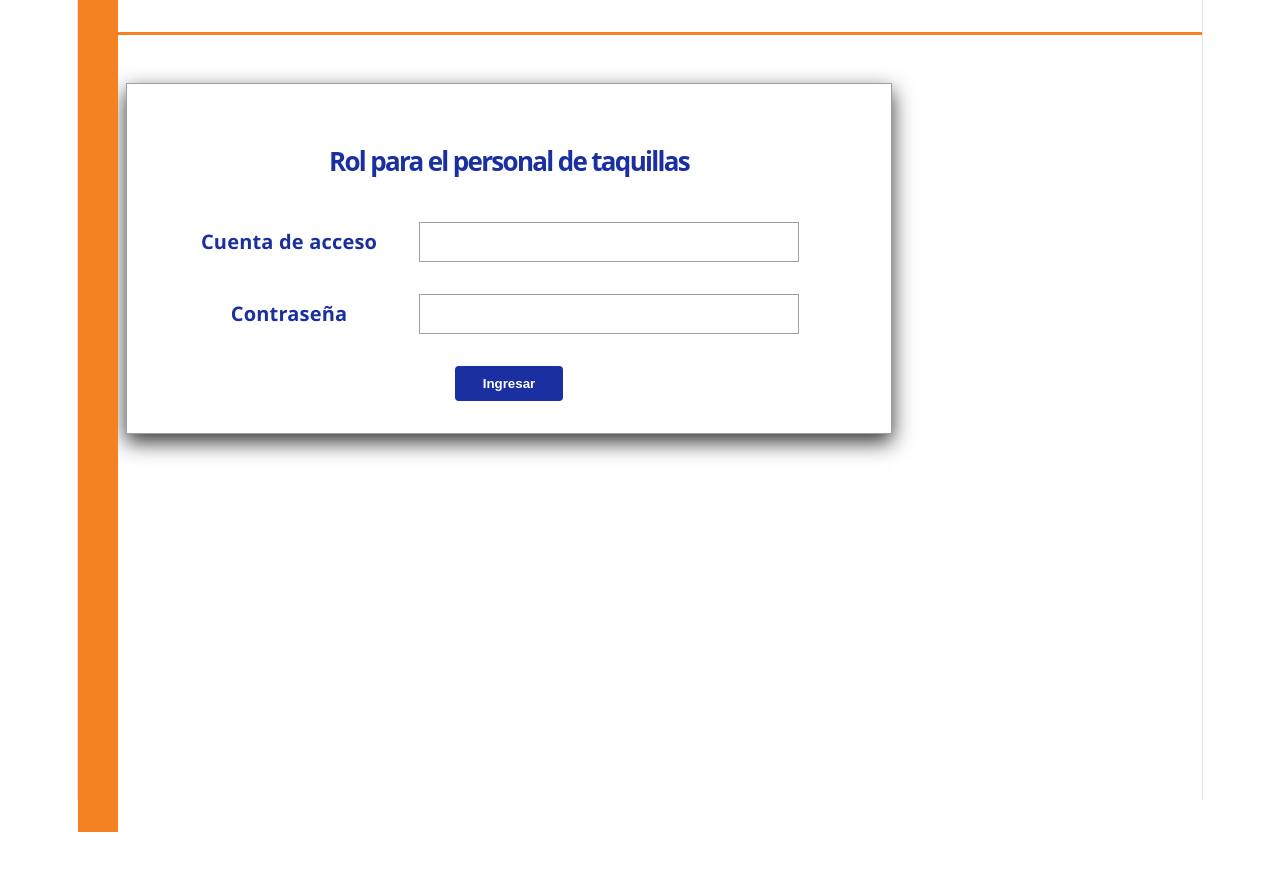
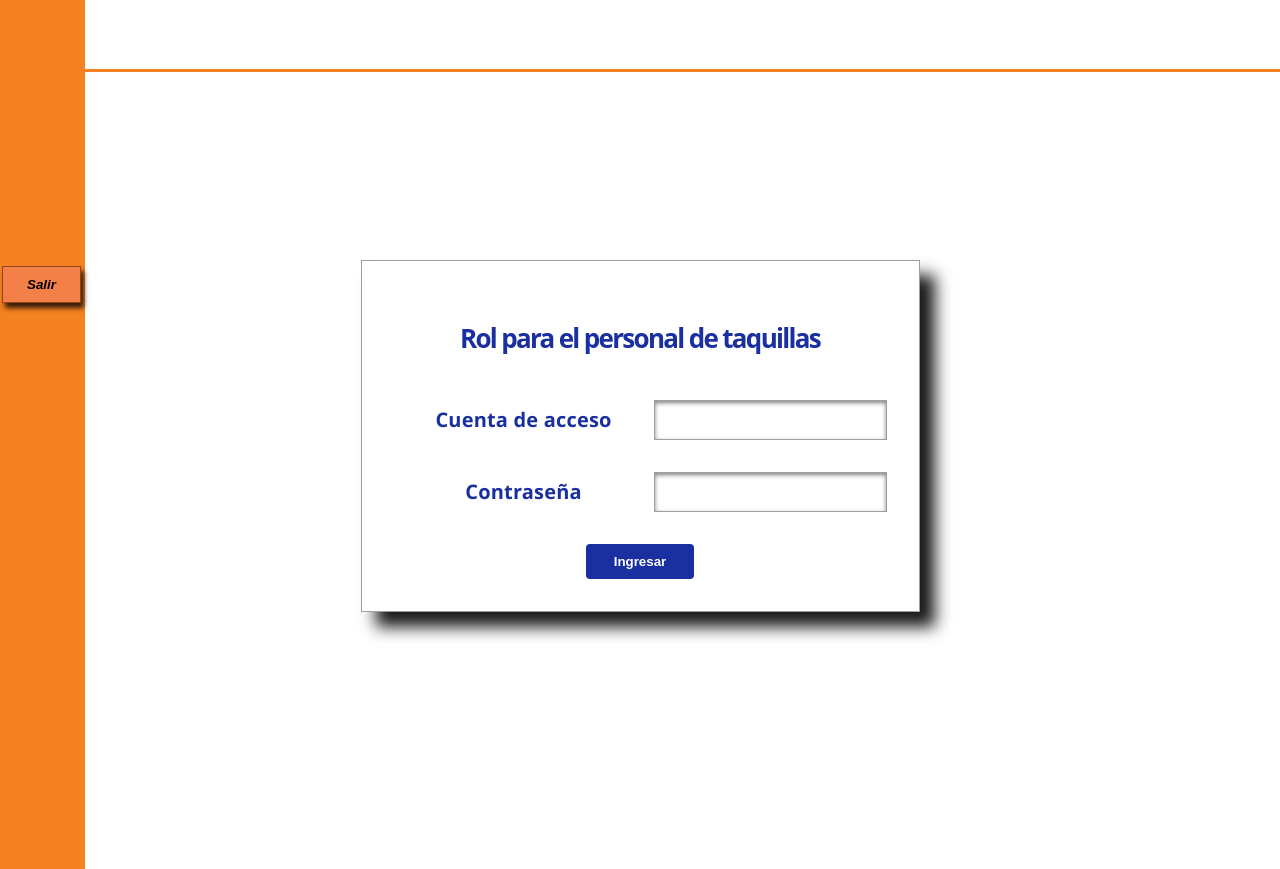
Before and after one commit to Amshard/proyecto-login, a React (Vite) app in the folder frontend/: page /login in a window 1280 px wide. Before the commit the page ends 832 px from the top, so only its background shows below. Built offline with nearby package versions, Linux system fonts and the light colour scheme.

Commit message:
frontend 3

```diff
--- a/frontend/src/pages/Login.css
+++ b/frontend/src/pages/Login.css
@@ -6,9 +6,30 @@
   flex-direction: column;
 }
 
+.stc-exit-btn {
+  color: black;
+  background: #f37f49;
+  border: 1px solid #96421b;
+  border-radius: 0px;
+  padding: 10px 24px;
+  font-weight: 700;
+  font-style: italic;
+  cursor: pointer;
+  position: relative;
+  top: 250px;
+  z-index: 4;
+  margin-left: -22px;
+  box-shadow: 3px 5px 5px rgba(0, 0, 0, 0.8);
+}
+
+.stc-exit-btn:active {
+  background: hsl(28, 72%, 66%);
+  color: black;
+}
+
 .stc-title-bar {
   background: #fff;
-  color: #333;
+  color: #0e0d0d;
   padding: 10px 24px;
   font-size: 15px;
   border-bottom: 1px solid #ccc;
@@ -24,12 +45,19 @@
 }
 
 .stc-header-accent {
+  /*
+  background-image: url('/assets/header-accent.png');
+  background-size: cover;
+  background-position: center;
+  background-repeat: no-repeat;
+  */
   position: absolute;
   left: 0;
   top: 0;
   bottom: -100vh;
-  width: 40px;
+  width: 85px;
   background: #f58220;
+  z-index: 3
 }
 
 .stc-header-text {
@@ -53,13 +81,27 @@
   flex: 1;
   background: #fff;
   padding: 48px;
+  display: flex;
+  align-items: center;
+  justify-content: center;
 }
 
 .stc-form-box {
   border: 1px solid #9aa0a6;
   padding: 32px;
   max-width: 700px;
-  box-shadow: 0px 8px 20px rgba(0, 0, 0, 0.80);
+  box-shadow: 15px 15px 15px rgba(0, 0, 0, 0.90);
+}
+
+body:has(.stc-login-page) {
+  background: #fff;
+}
+
+body:has(.stc-login-page) #root {
+  width: 100%;
+  max-width: 100%;
+  border-inline: none;
+  background: #fff;
 }
 
 .stc-role-title {
@@ -89,6 +131,7 @@
   padding: 10px 12px;
   font-size: 16px;
   background: #fff;
+  box-shadow: inset 0 2px 4px rgba(0, 0, 0, 0.50);
 }
 
 .stc-error {
--- a/frontend/src/pages/Login.tsx
+++ b/frontend/src/pages/Login.tsx
@@ -34,7 +34,11 @@ export default function Login() {
         <div className="stc-login-page">
 
             <header className="stc-header">
+                <button type="button" className="stc-exit-btn">
+                    Salir
+                </button>
                 <div className="stc-header-accent" />
+                {/* TODO: image banner placeholder - <img className="stc-header-banner" src="..." alt="Banner" /> */}
                 <div className="stc-header-text">
                 </div>
             </header>
```
Also changed, not shown: 1 other file (tests, documents, lock files or other folders).
